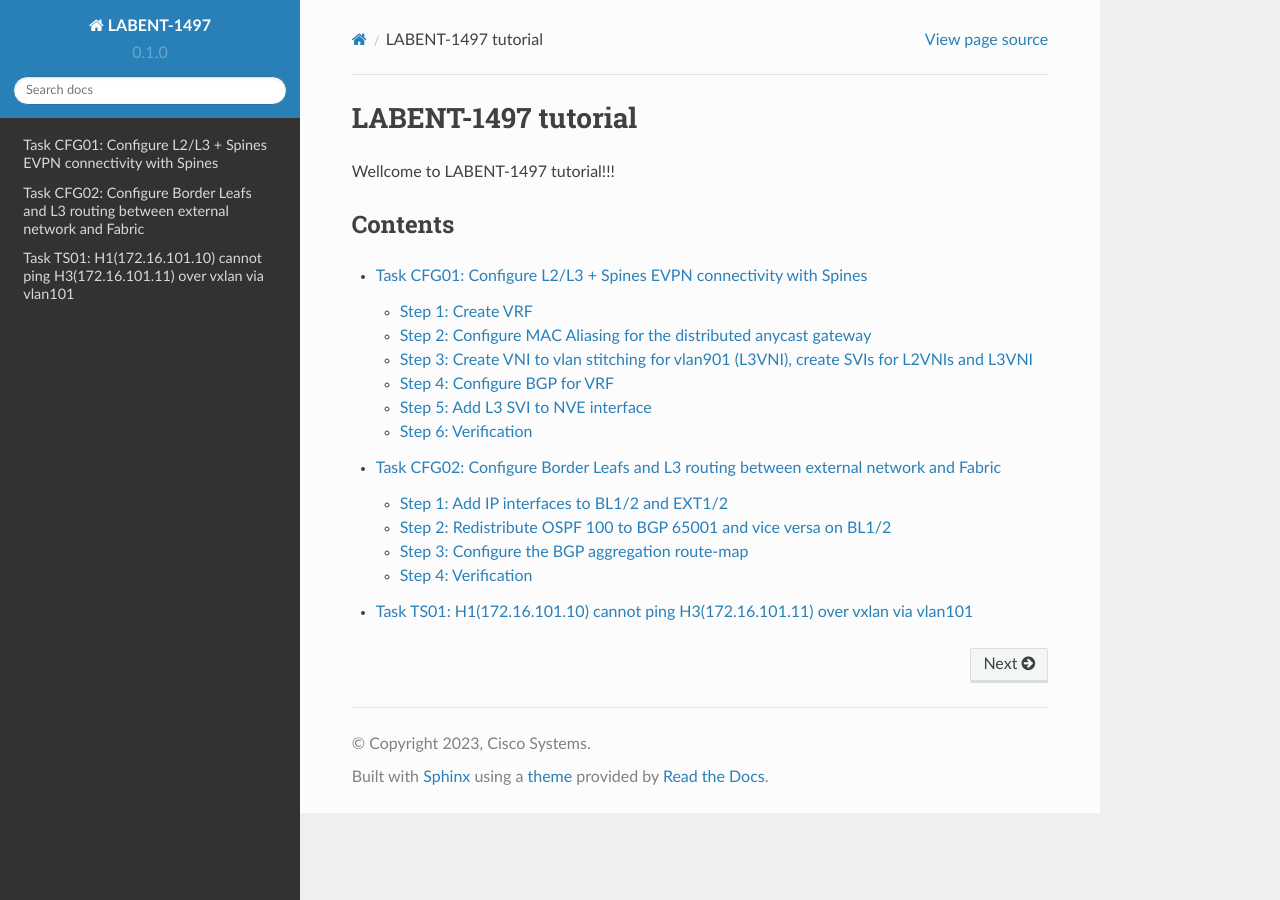
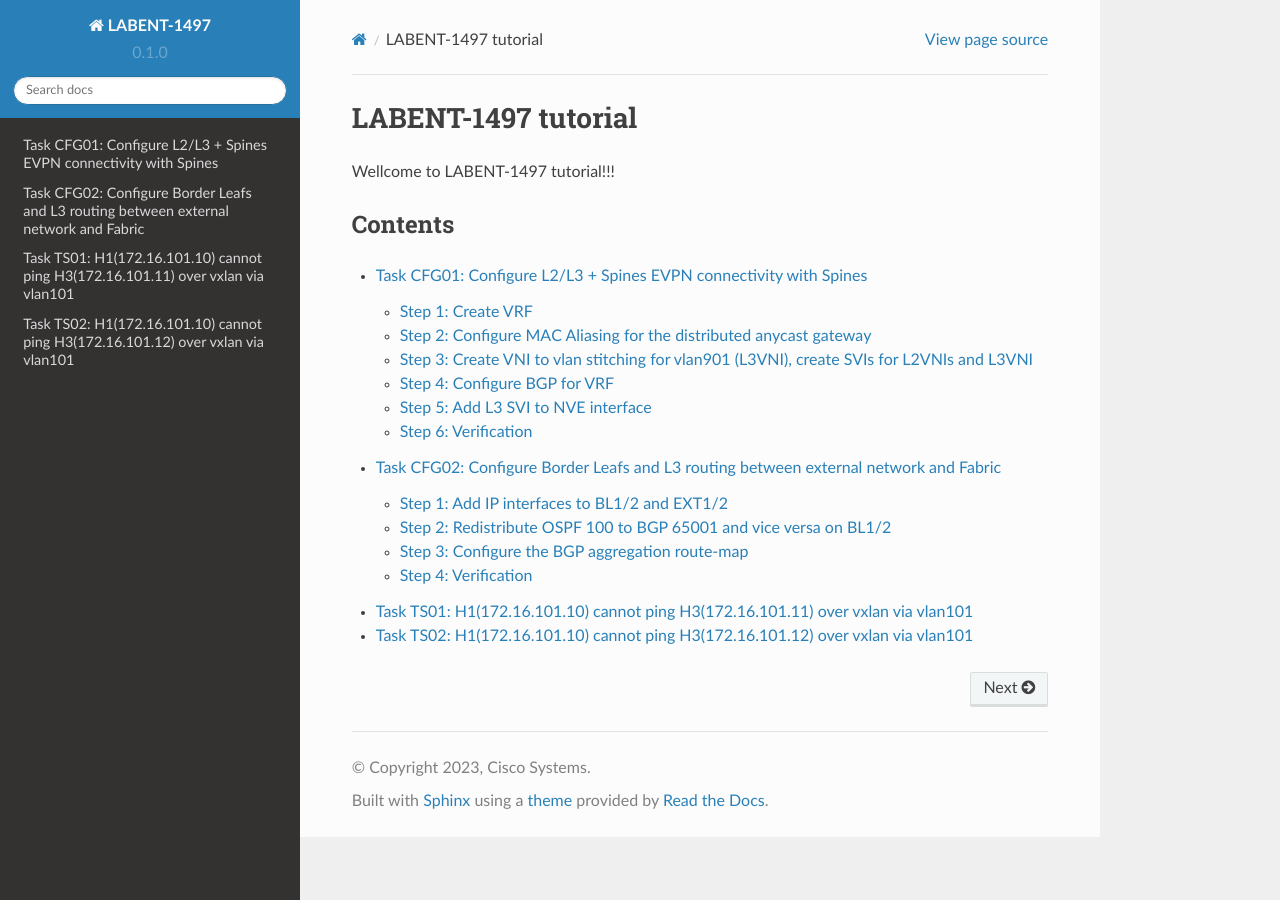
Before and after one commit to dvishchu/labent-1497, a Sphinx documentation site: the page built from docs/source/index.rst, in a window 1280 px wide. Built offline with Sphinx 7.4.7 and the Read the Docs theme 2.0.0, drawn with Linux system fonts in a browser that asks for light colours; pages that are not in the unit, such as notebooks, are missing from menus; some of the changed lines change nothing that is shown.

Commit message:
Added TS02

```diff
--- a/docs/source/index.rst
+++ b/docs/source/index.rst
@@ -12,3 +12,4 @@ Contents
    task_01
    task_02
    task_03
+   task_04
--- /dev/null
+++ b/docs/source/task_04.rst
@@ -0,0 +1,226 @@
+Task TS02: H1(172.16.101.10) cannot ping H3(172.16.101.12) over vxlan via vlan101
+=================================================================================
+
+.. image:: assets/cfg01_topology.png
+    :align: center
+
+H1 node
+
+.. code-block:: console
+
+    ts02-H1#ping vrf h1 172.16.101.12
+    Type escape sequence to abort.
+    Sending 5, 100-byte ICMP Echos to 172.16.101.12, timeout is 2 seconds:
+    .....
+    Success rate is 0 percent (0/5)
+
+    ts02-H1#ping vrf h1 172.16.101.1
+    Type escape sequence to abort.
+    Sending 5, 100-byte ICMP Echos to 172.16.101.1, timeout is 2 seconds:
+    !!!!!
+    Success rate is 100 percent (5/5), round-trip min/avg/max = 1/1/1 ms
+
+We can see that NVE peering looks fine on Leaf1.
+
+L1 node
+
+.. code-block:: console
+
+    ts02-L1#sh nve peer
+    'M' - MAC entry download flag  'A' - Adjacency download flag
+    '4' - IPv4 flag  '6' - IPv6 flag
+
+    Interface  VNI      Type Peer-IP          RMAC/Num_RTs   eVNI     state flags UP time
+    nve1       50901    L3CP 10.1.254.4       aabb.cc80.0400 50901      UP  A/M/4 00:00:03
+    nve1       50901    L3CP 10.1.254.6       aabb.cc80.0600 50901      UP  A/M/4 00:00:03
+    nve1       50901    L3CP 10.1.254.7       aabb.cc80.0700 50901      UP  A/M/4 00:00:03
+    nve1       10101    L2CP 10.1.254.4       5              10101      UP   N/A  00:00:03
+    nve1       10101    L2CP 10.1.254.6       3              10101      UP   N/A  00:00:03
+    nve1       10101    L2CP 10.1.254.7       3              10101      UP   N/A  00:00:03
+    nve1       10102    L2CP 10.1.254.4       4              10102      UP   N/A  00:00:03
+    nve1       10102    L2CP 10.1.254.6       2              10102      UP   N/A  00:00:03
+    nve1       10102    L2CP 10.1.254.7       2              10102      UP   N/A  00:00:03
+
+BGP is up as well and receives prefixes from neighbors.
+
+.. code-block:: console
+
+    ts02-L1#sh bgp l2vpn evpn summary
+    BGP router identifier 10.1.255.3, local AS number 65001
+
+    Neighbor        V           AS MsgRcvd MsgSent   TblVer  InQ OutQ Up/Down  State/PfxRcd
+    10.1.255.1      4        65001      23      10       44    0    0 00:01:31       23
+    10.1.255.2      4        65001      23       9       44    0    0 00:01:26       23
+
+    ts02-L1#sh l2route evpn mac ip | i 101
+    101          0 L2VPN 0000.0001.0101   172.16.101.10                  Et0/0:101
+    101          0   BGP 0000.0002.0101   172.16.101.11         V:10101 10.1.254.4
+    101          0 L2VPN aabb.cc80.0300    172.16.101.1                    Vl101:0
+    101          0   BGP aabb.cc80.0400    172.16.101.1         V:10101 10.1.254.4
+    101          0   BGP aabb.cc80.0600    172.16.101.1         V:10101 10.1.254.6
+    101          0   BGP aabb.cc80.0700    172.16.101.1         V:10101 10.1.254.7
+
+We see, however, that 172.16.101.12 prefix is not present in the list of the EVPN MAC/IP info.
+
+Lets check if we have this route in BGP table – the output below confirms that such route is not present, MAC for the destination host is 0000.0003.0101.
+
+.. code-block:: console
+
+    ts02-L1#sh bgp l2vpn evpn route-type 2 0 000000030101 172.16.101.12
+    % Network not in table
+
+Is it present on RRs (spines)?
+
+S1 node
+
+.. code-block:: console
+
+    ts02-S1#sh bgp l2vpn evpn route-type 2 0 000000030101 172.16.101.12
+    BGP routing table entry for [2][10.1.255.5:101][0][48][000000030101][32][172.16.101.12]/24, version 61
+    Paths: (2 available, best #1, table EVPN-BGP-Table)
+    Advertised to update-groups:
+        2
+    Refresh Epoch 1
+    Local
+        10.1.254.5 (metric 11) (via default) from 10.1.255.5 (10.1.255.5)
+        Origin incomplete, metric 0, localpref 100, valid, internal, best
+        EVPN ESI: 00000000000000000000, Label1 10101, Label2 50901
+        Extended Community: RT:10:10 RT:65001:101 ENCAP:8
+            Router MAC:AABB.CC80.0500
+        rx pathid: 0, tx pathid: 0x0
+        Updated on Mar 25 2021 20:06:24 CET
+    Refresh Epoch 1
+    Local, (Received from a RR-client)
+        10.1.254.5 (metric 11) (via default) from 10.1.255.2 (10.1.255.2)
+        Origin incomplete, metric 0, localpref 100, valid, internal
+        EVPN ESI: 00000000000000000000, Label1 10101, Label2 50901
+        Extended Community: RT:10:10 RT:65001:101 ENCAP:8
+            Router MAC:AABB.CC80.0500
+        Originator: 10.1.255.5, Cluster list: 10.1.255.2
+        rx pathid: 0, tx pathid: 0
+        Updated on Mar 25 2021 20:06:24 CET
+
+.. note::
+
+    The update-group might be different in your lab!
+
+Route is present and is being advertised to the BGP update-group (note the group number in the output above). Lets see which routers are part of it.
+
+.. code-block:: console
+
+    ts02-S1#sh bgp l2vpn evpn update-group 2
+    BGP version 4 update-group 2, internal, Address Family: L2VPN E-VPN
+    BGP Update version : 79/0, messages 0, active RGs: 1
+    Route-Reflector Client
+    Community attribute sent to this neighbor
+    Extended-community attribute sent to this neighbor
+    Topology: global, highest version: 79, tail marker: 79
+    Format state: Current working (OK, last not in list)
+        Refresh blocked (not in list, last not in list)
+    Update messages formatted 67, replicated 268, current 0, refresh 0, limit 1000, mss 1460, SSO is disabled
+    Number of NLRIs in the update sent: max 2, min 0
+    Minimum time between advertisement runs is 0 seconds
+    Has 4 members:
+        10.1.255.2       10.1.255.4       10.1.255.6       10.1.255.7
+
+Looking into the update-group members, peer ``10.1.255.3`` is not part of it.
+
+To identify the reason for this issue, we will check the BGP config for problem and working neighbors.
+
+.. code-block:: console
+
+    ts02-S1#sh bgp l2vpn evpn neighbors 10.1.255.3 | b L2VPN E-VPN
+    For address family: L2VPN E-VPN
+    Session: 10.1.255.3
+    BGP table version 62, neighbor version 62/0
+    Output queue size : 0
+    Index 2, Advertise bit 1
+    2 update-group member
+    Community attribute sent to this neighbor
+    Extended-community attribute sent to this neighbor
+    Slow-peer detection is disabled
+    Slow-peer split-update-group dynamic is disabled
+    Prefers VxLAN if VTEP is UP else MPLS
+                                    Sent       Rcvd
+    Prefix activity:               ----       ----
+        Prefixes Current:              21          5 (Consumes 1120 bytes)
+        Prefixes Total:                37          9
+    <...skip...>
+
+    ts02-S1#sh bgp l2vpn evpn neighbors 10.1.255.4 | b L2VPN E-VPN
+    For address family: L2VPN E-VPN
+    Session: 10.1.255.4
+    BGP table version 62, neighbor version 62/0
+    Output queue size : 0
+    Index 1, Advertise bit 0
+    Route-Reflector Client
+    1 update-group member
+    Community attribute sent to this neighbor
+    Extended-community attribute sent to this neighbor
+    Slow-peer detection is disabled
+    Slow-peer split-update-group dynamic is disabled
+    Prefers VxLAN if VTEP is UP else MPLS
+                                    Sent       Rcvd
+    Prefix activity:               ----       ----
+        Prefixes Current:              31          5 (Consumes 1120 bytes)
+    <...skip....>
+
+Looks like route-reflector command is missing for the 10.1.255.3 neighbor. That configuration command is required since S1 node is acting as a Spine in the EVPN fabric.
+
+Similarly, such configuration is missing on S2 node too.
+
+S2 node
+
+.. code-block:: console
+
+    ts02-S2#sh bgp l2vpn evpn neighbors 10.1.255.3 | b L2VPN E-VPN
+    For address family: L2VPN E-VPN
+    Session: 10.1.255.3
+    BGP table version 101, neighbor version 101/0
+    Output queue size : 0
+    Index 1, Advertise bit 0
+    1 update-group member
+    Community attribute sent to this neighbor
+    Extended-community attribute sent to this neighbor
+    Slow-peer detection is disabled
+    Slow-peer split-update-group dynamic is disabled
+    Prefers VxLAN if VTEP is UP else MPLS
+                                    Sent       Rcvd
+    Prefix activity:               ----       ----
+        Prefixes Current:              21          5 (Consumes 1120 bytes)
+        Prefixes Total:                54         13
+        Implicit Withdraw:             14          0
+        Explicit Withdraw:             19          8
+        Used as bestpath:             n/a          5
+        Used as multipath:            n/a          0
+        Used as secondary:            n/a          0
+
+Lets fix it on S1 and S2 nodes (make sure to do it on both Spines).
+
+S1/S2 nodes
+
+.. code-block:: console
+
+    conf t
+     router bgp 65001
+      address-family l2vpn evpn
+       neighbor 10.1.255.3 route-reflector-client
+
+After that we will see 172.16.101.12 in l2route table of Leaf1.
+
+.. code-block:: console
+
+    ts02-L1#sh l2route evpn mac ip | i 101
+    101          0 L2VPN 0000.0001.0101   172.16.101.10                  Et0/0:101
+    101          0   BGP 0000.0002.0101   172.16.101.11         V:10101 10.1.254.4
+    101          0   BGP 0000.0003.0101   172.16.101.12         V:10101 10.1.254.5
+    <...skip....>
+
+Lets try to ping from H1 to verify.
+
+.. code-block:: console
+
+    ts02-H1#ping vrf h1 172.16.101.12
+    Type escape sequence to abort.
+    Sending 5, 100-byte ICMP Echos to 172.16.101.12, timeout is 2 seconds:
+    .!!!!
```
